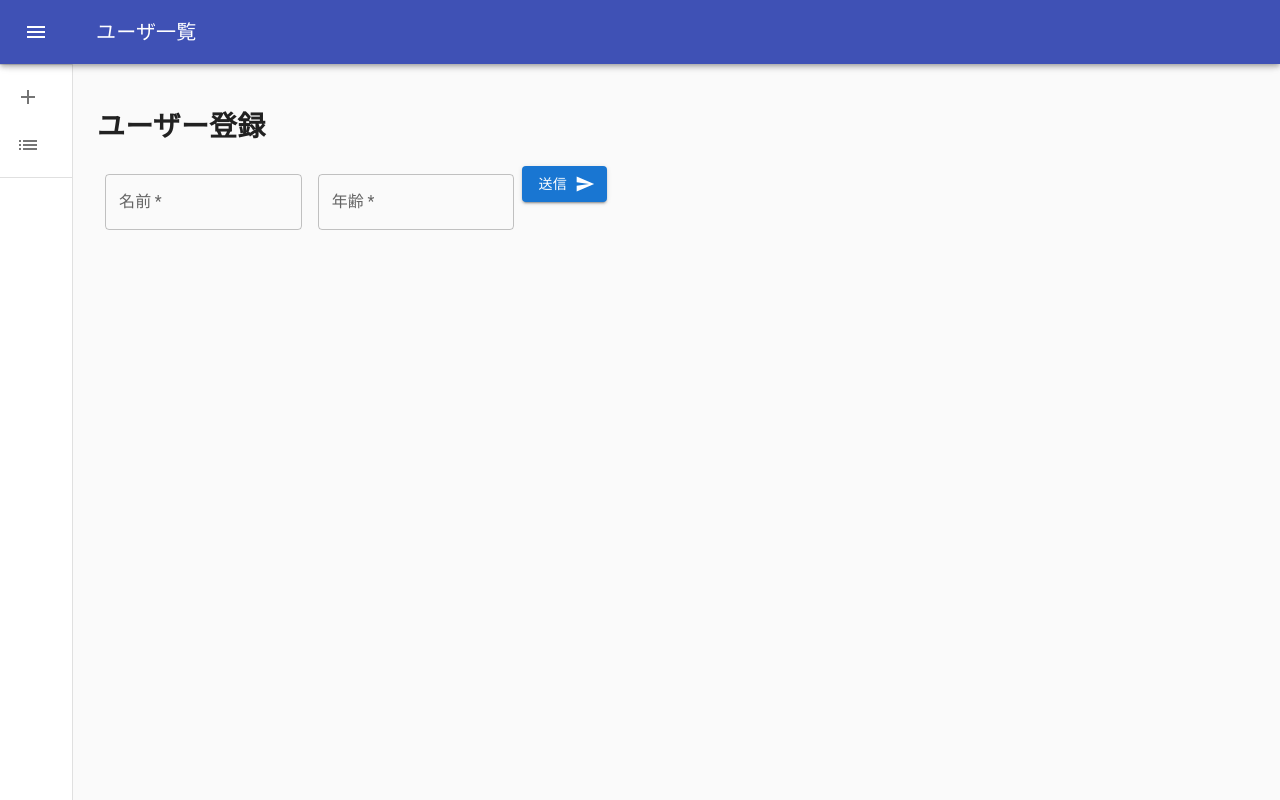
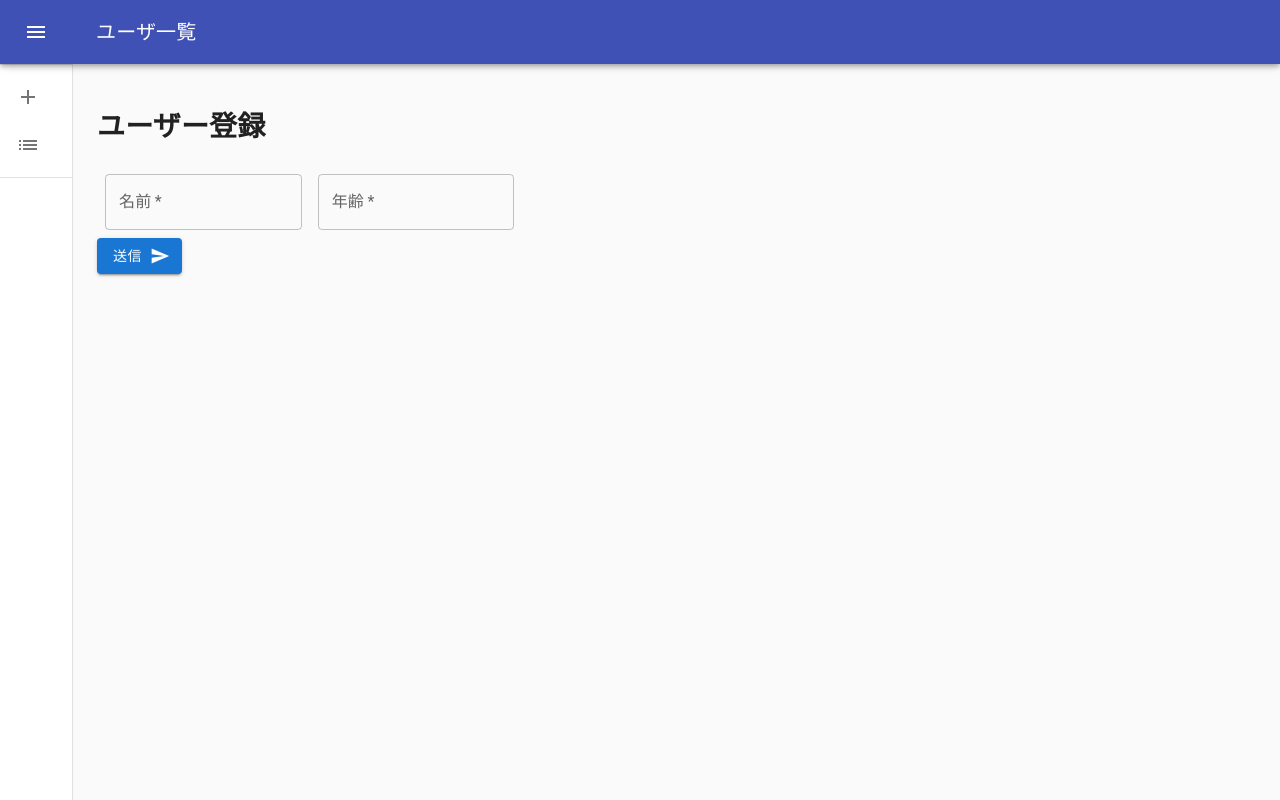
Before and after one commit to arakirai/test, a React (Create React App) app: page /add in a window 1280 px wide. Built offline with nearby package versions, Linux system fonts and the light colour scheme.

Commit message:
送信ボタン更新

```diff
--- a/src/components/RegisterData.js
+++ b/src/components/RegisterData.js
@@ -96,17 +96,16 @@ const RegisterData2 = () => {
                         defaultValue={data.age}
                     /> */}
                     {/* <Stack direction="row" spacing={2}> */}
-                    <Button
-                        variant="contained"
-                        endIcon={<SendIcon />}
-                        onClick={sendData}>
-                        送信
-                    </Button>
 
                     {/* </Stack> */}
 
                 </div>
-
+                <Button
+                    variant="contained"
+                    endIcon={<SendIcon />}
+                    onClick={sendData}>
+                    送信
+                </Button>
             </Box>
         </Menu>
     );
```
